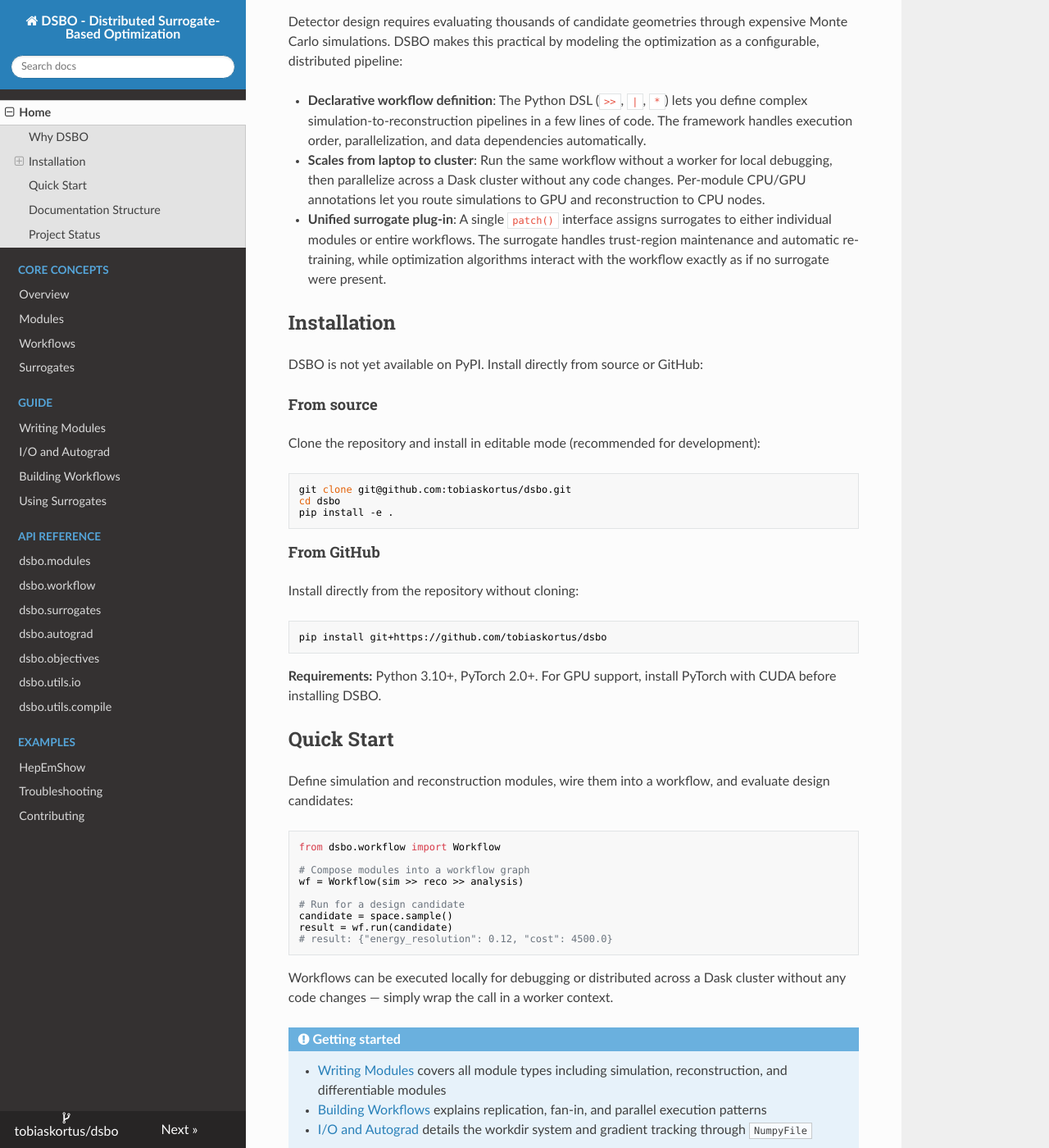
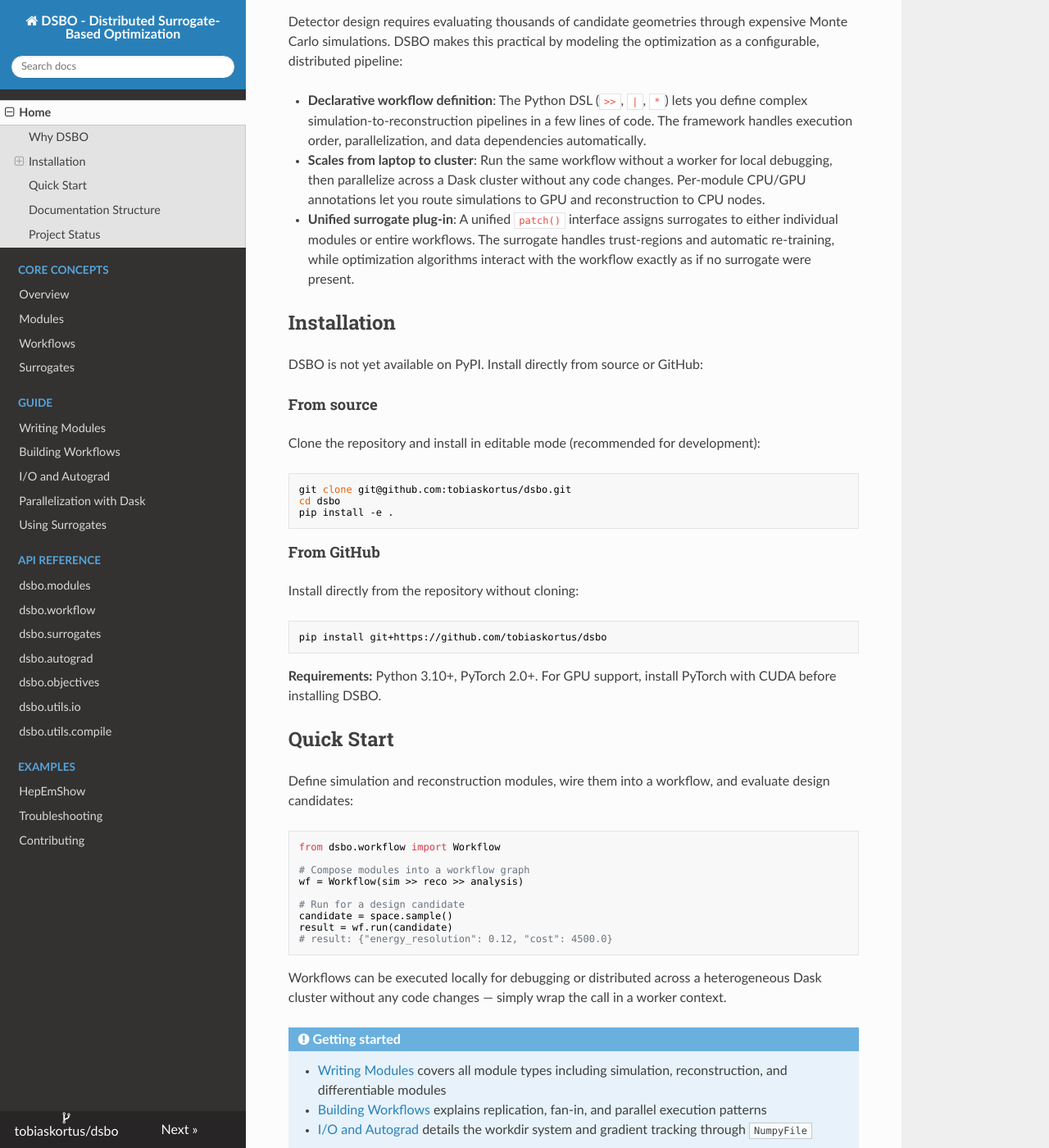
Before and after one commit to tobiaskortus/dsbo, an MkDocs documentation site: the page built from docs/index.md, in a window 1280 px wide and 1400 px high, scrolled down 321 px. Shown: the whole window at 82% size. Built offline with MkDocs 1.6.1, drawn with Linux system fonts in a browser that asks for light colours; nearby versions of some CDN libraries.

Commit message:
Add contributing.md + minor changes to index.md

````diff
--- a/docs/index.md
+++ b/docs/index.md
@@ -10,7 +10,7 @@ Detector design requires evaluating thousands of candidate geometries through ex
 
 - **Scales from laptop to cluster**: Run the same workflow without a worker for local debugging, then parallelize across a Dask cluster without any code changes. Per-module CPU/GPU annotations let you route simulations to GPU and reconstruction to CPU nodes.
 
-- **Unified surrogate plug-in**: A single `patch()` interface assigns surrogates to either individual modules or entire workflows. The surrogate handles trust-region maintenance and automatic re-training, while optimization algorithms interact with the workflow exactly as if no surrogate were present.
+- **Unified surrogate plug-in**: A unified `patch()` interface assigns surrogates to either individual modules or entire workflows. The surrogate handles trust-regions and automatic re-training, while optimization algorithms interact with the workflow exactly as if no surrogate were present.
 
 ## Installation
 
@@ -52,7 +52,7 @@ result = wf.run(candidate)
 # result: {"energy_resolution": 0.12, "cost": 4500.0}
 ```
 
-Workflows can be executed locally for debugging or distributed across a Dask cluster without any code changes — simply wrap the call in a worker context.
+Workflows can be executed locally for debugging or distributed across a heterogeneous Dask cluster without any code changes — simply wrap the call in a worker context.
 
 !!! note "Getting started"
 
--- a/mkdocs.yml
+++ b/mkdocs.yml
@@ -22,8 +22,9 @@ nav:
     - Surrogates: core/surrogates.md
   - Guide:
     - Writing Modules: guide/modules.md
+    - Building Workflows: guide/workflows.md
     - I/O and Autograd: guide/io.md
-    - Building Workflows: guide/workflows.md
+    - Parallelization with Dask: guide/parallelization.md
     - Using Surrogates: guide/surrogates.md
   - API Reference:
     - dsbo.modules: reference/modules.md
````
Also changed, not shown: docs/contributing.md (added, +47 -0 lines).
